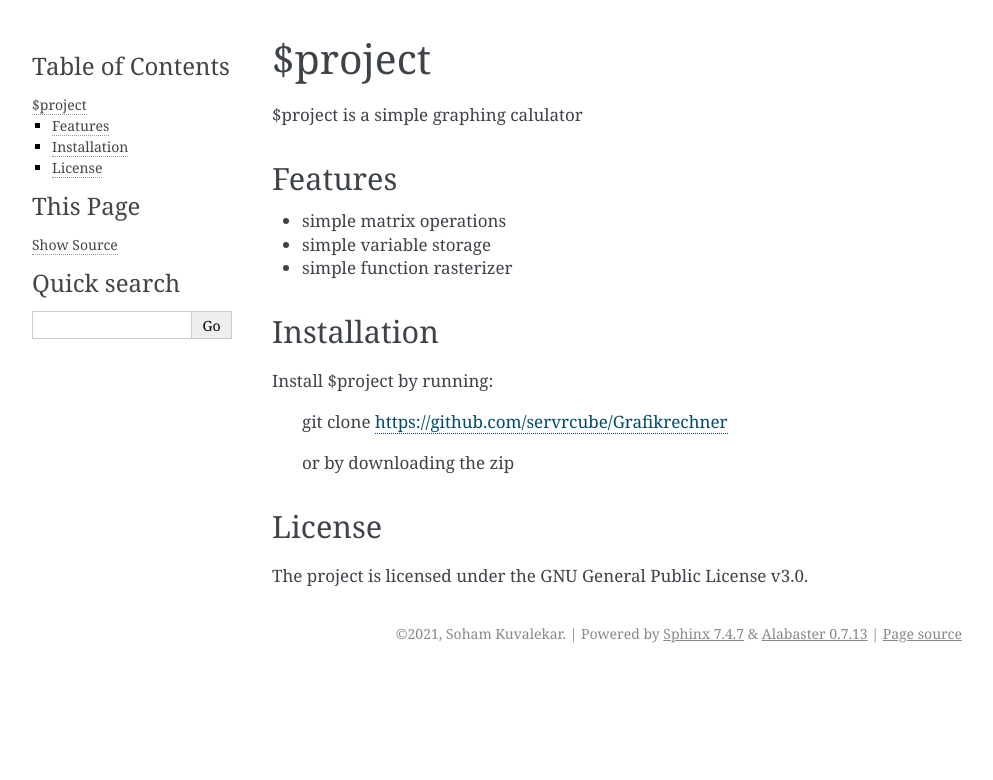
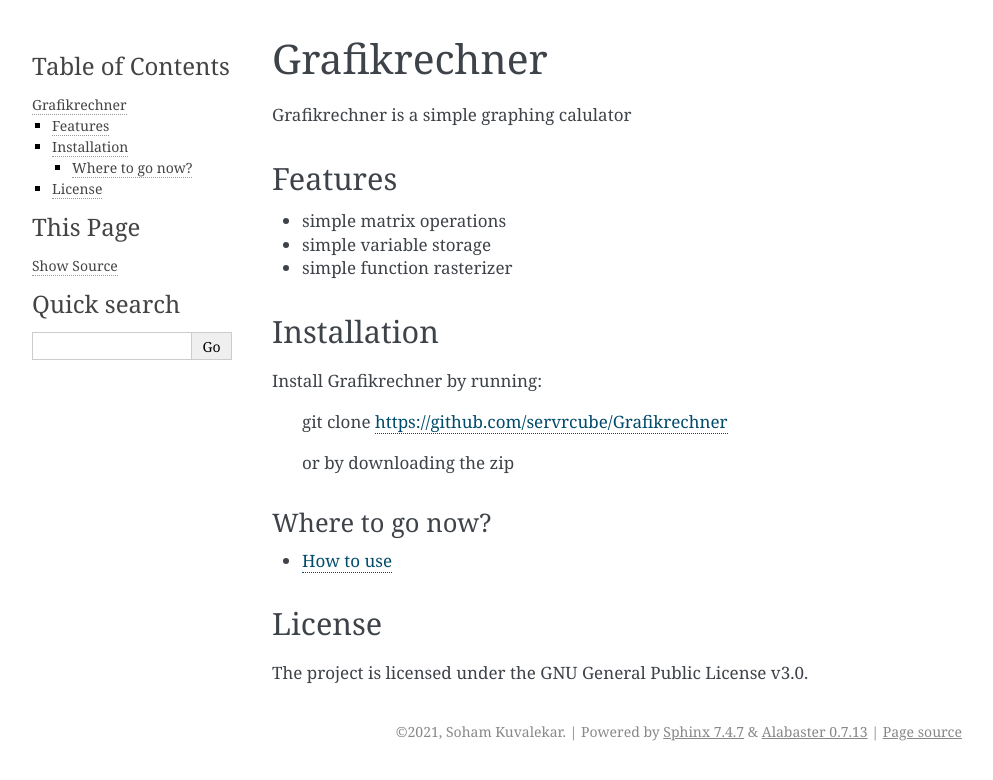
Before and after one commit to servrcube/Grafikrechner, a Sphinx documentation site: the page built from docs/index.rst, in a window 1280 px wide. Shown: the top 780 px of the page, without its empty margins (148-1141 px from the left). Built offline with Sphinx 7.4.7, drawn with Linux system fonts in a browser that asks for light colours.

Commit message:
updated docs

```diff
--- a/docs/index.rst
+++ b/docs/index.rst
@@ -1,7 +1,7 @@
-$project
-========
+Grafikrechner
+=============
 
-$project is a simple graphing calulator
+Grafikrechner is a simple graphing calulator
 
 Features
 --------
@@ -13,12 +13,22 @@ Features
 Installation
 ------------
 
-Install $project by running:
+Install Grafikrechner by running:
 
     git clone https://github.com/servrcube/Grafikrechner
 
     or by downloading the zip
 
+
+Where to go now?
+^^^^^^^^^^^^^^^^
+
+.. toctree::
+   :maxdepth: 1
+
+   quickstart
+
+
 License
 -------
 
--- a/docs/quickstart.rst
+++ b/docs/quickstart.rst
@@ -7,7 +7,7 @@ Quickstart
 
 The fastest way you can get started is by using the plot module
 
-there are two versions of $project:
+there are two versions of Grafikrechner:
 
 - python 2.7
 - python 3.x
```
Also changed, not shown: 12 other files.
